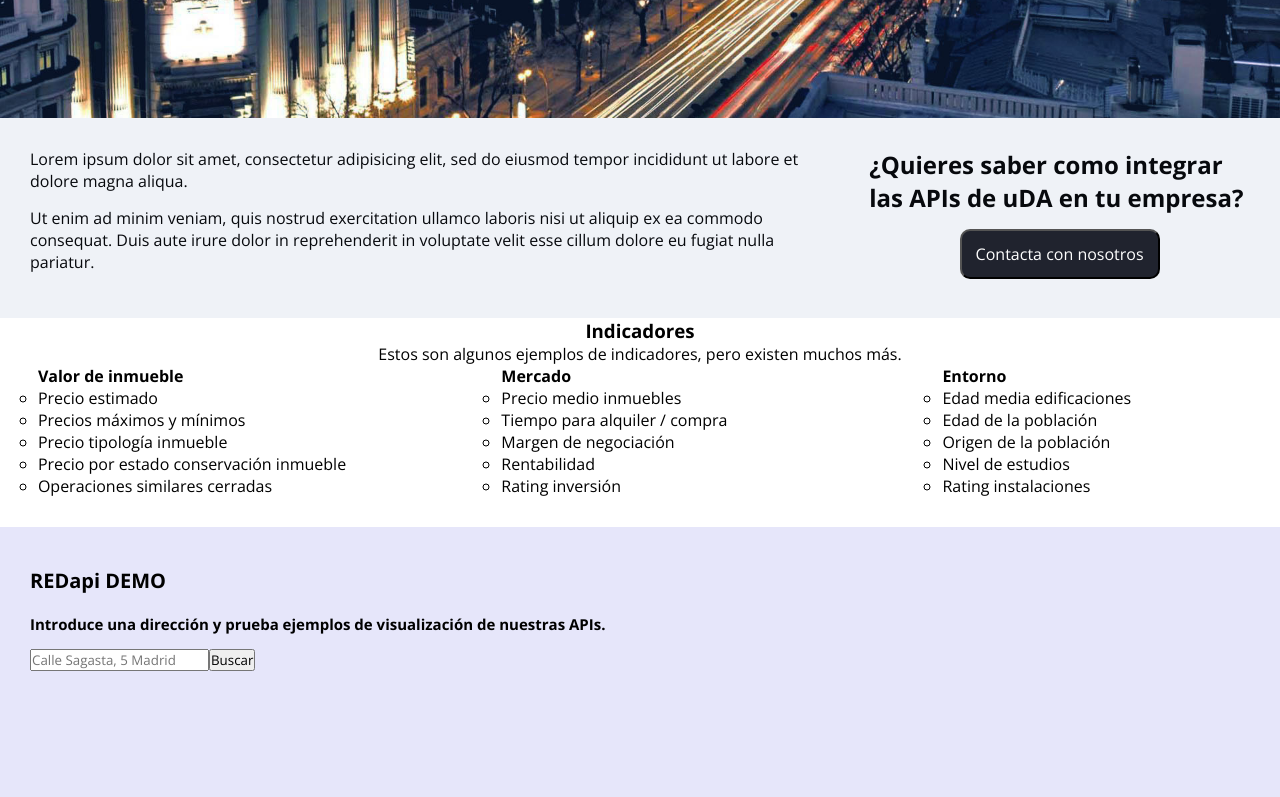
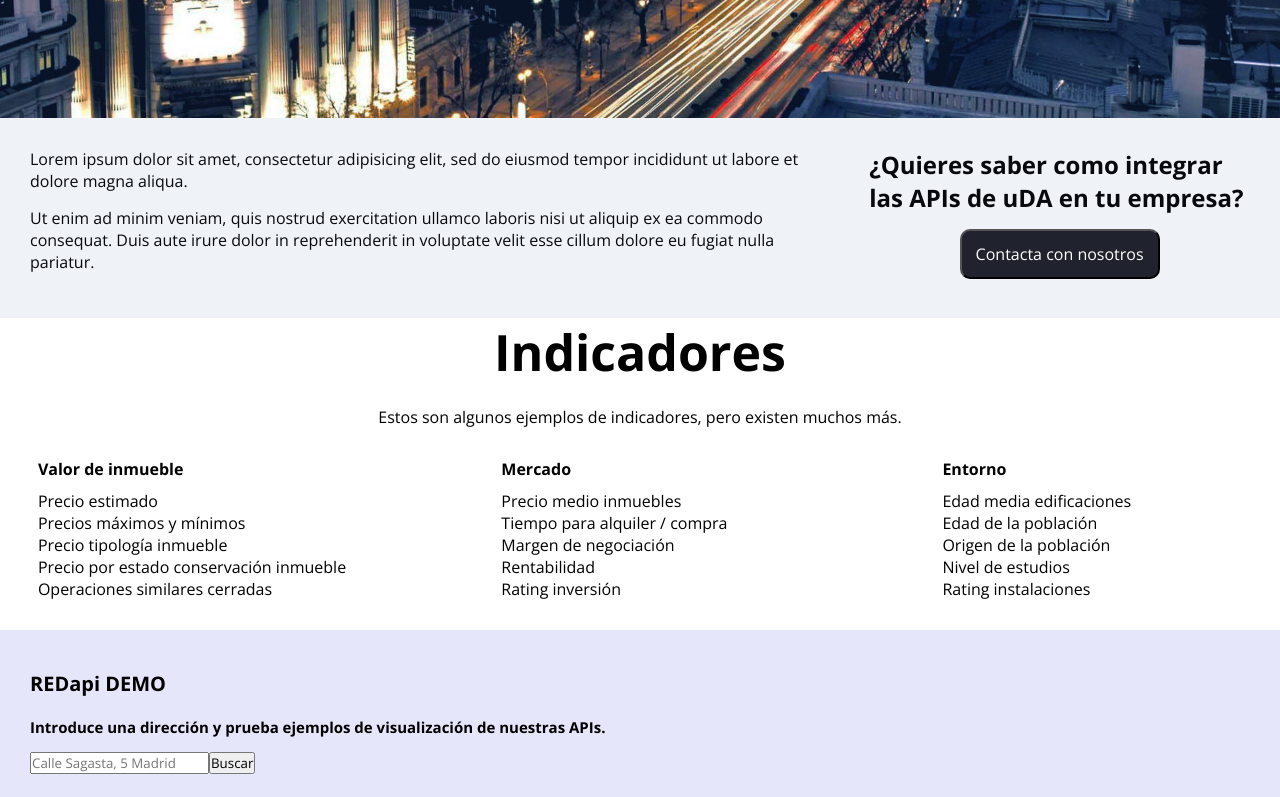
Before and after one commit to MoniAguado/urbanData, a React (Create React App) app: page / in a window 1280 px wide. Shown: the part 537-1334 px from the top of the page. Built offline with nearby package versions, Linux system fonts and the light colour scheme.

Commit message:
indicators style

```diff
--- a/src/components/Indicators.js
+++ b/src/components/Indicators.js
@@ -72,9 +72,6 @@ render(){
 
 }
 
-
-
-
 }
 
 export default Indicators;
--- a/src/scss/components/_indicators.scss
+++ b/src/scss/components/_indicators.scss
@@ -4,6 +4,7 @@
 }
 .indicators__description--text{
 	text-align: center;
+	padding: 20px;
 }
 .indicators__list{
 	list-style-type: none;
@@ -12,9 +13,10 @@
 	grid-column-gap: 3%;
 	justify-items: center;
 }
-.indicators__list--item{
-
+.indicators__list--item-element-title{
+	padding: 10px;
+	padding-left: 0;
 }
-.indicators__list--item-img{
-	width: 100%;
+.indicators__list--item-element-list{
+	list-style-type: none;
 }
--- a/src/scss/main.css
+++ b/src/scss/main.css
@@ -100,16 +100,16 @@
   border-style: none;
   border: 1px solid transparent; }
 
-
-.indicators__description--title {
-  text-align: center;
-}
 * {
   font-family: 'Open Sans', sans-serif; }
 
+.indicators__description--title {
+  font-size: 50px;
+  text-align: center; }
 
 .indicators__description--text {
-  text-align: center; }
+  text-align: center;
+  padding: 20px; }
 
 .indicators__list {
   list-style-type: none;
@@ -118,8 +118,12 @@
   grid-column-gap: 3%;
   justify-items: center; }
 
-.indicators__list--item-img {
-  width: 100%; }
+.indicators__list--item-element-title {
+  padding: 10px;
+  padding-left: 0; }
+
+.indicators__list--item-element-list {
+  list-style-type: none; }
 
 .faq__list {
   list-style-type: none;
```
